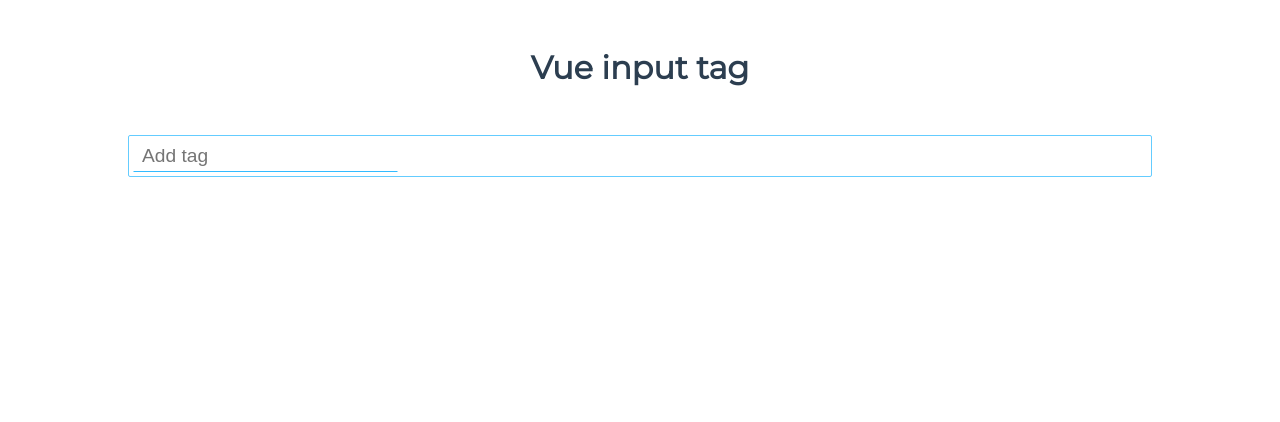
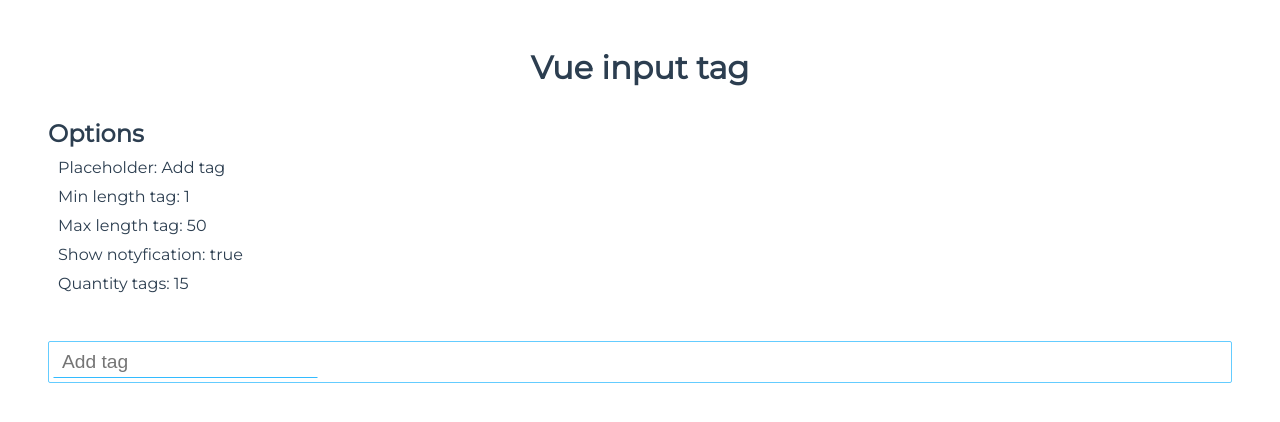
Before and after one commit to Qualterink/vue-input-tag, a Vue app: page / in a window 1280 px wide. Shown: the top 422 px of the page. Built offline with nearby package versions, Linux system fonts and the light colour scheme.

Commit message:
add list options to index

```diff
--- a/src/App.vue
+++ b/src/App.vue
@@ -1,6 +1,14 @@
 <template>
   <div id="app">
     <h1>Vue input tag</h1>
+    <h2>Options</h2>
+    <ul class="option">
+      <li class="option-item">Placeholder: {{ placeholder }}</li>
+      <li class="option-item">Min length tag: {{ minLength }}</li>
+      <li class="option-item">Max length tag: {{ maxLength }}</li>
+      <li class="option-item">Show notyfication: {{ showNotyfication }}</li>
+      <li class="option-item">Quantity tags: {{ maxQuantityTags }}</li>
+    </ul>
     <InputTag
       class="input-tag-component"
       :min-length="minLength"
@@ -38,18 +46,25 @@ html {
   font-size: 16px;
   font-family: 'Montserrat', sans-serif;
 }
-h1 {
-  margin-top:3rem;
-}
 #app {
   -webkit-font-smoothing: antialiased;
   -moz-osx-font-smoothing: grayscale;
   text-align: center;
   color: #2c3e50;
+  padding:3rem;
+}
+h2 {
+  margin-top:2rem;
+  text-align: left;
+}
+.option {
+  text-align: left;
+  list-style-type: none;
+}
+.option-item {
+  margin:.625rem;
 }
 .input-tag-component {
   margin-top:3rem;
-  width:80%;
-  margin-left:10%;
 }
 </style>
```
